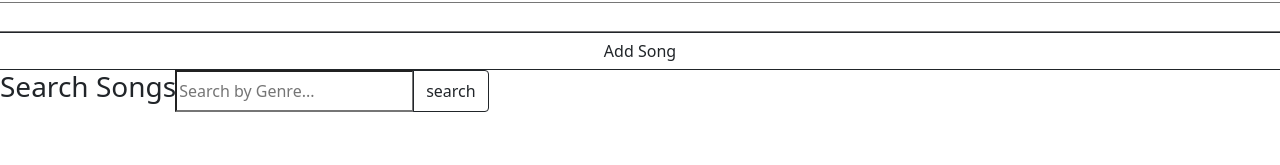
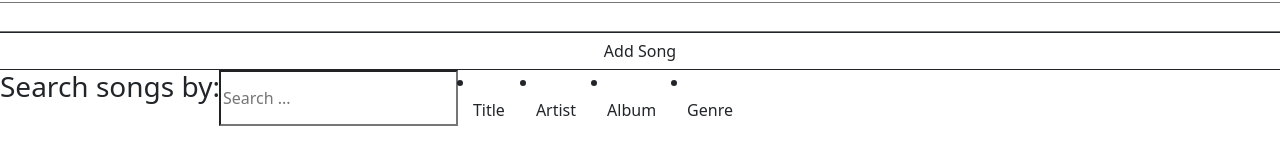
Before and after one commit to Char-Alexis/ReactMusicLib, a React (Create React App) app: page / in a window 1280 px wide. Shown: the part 389-554 px from the top of the page. Built offline with nearby package versions, Linux system fonts and the light colour scheme; no server answers.

Commit message:
Added a dropdown menu to filter by title, artist, album, and genre under SearchBar.jsx- lines 36-45

```diff
--- a/src/components/SearchBar.jsx
+++ b/src/components/SearchBar.jsx
@@ -27,10 +27,22 @@ class SearchBar extends Component {
     render() {
         return (
             <div class="input-group">
-                <h3>Search Songs</h3>
+                <h3>Search songs by:</h3>
 
-                <input type="text" placeholder='Search by Genre...'onChange={this.inputChange} value={this.state.filterSearch}/>
-                <button type="button" class="btn btn-outline-dark btn-rounded" data-mdb-ripple-color="dark">search</button>
+                <input type="text" placeholder='Search ...'onChange={this.inputChange} value={this.state.filterSearch}/>
+
+                {/* <button type="button" class="btn btn-outline-dark btn-rounded" data-mdb-ripple-color="dark">search</button> */}
+
+                    <li><button class="dropdown-item" type="button">Title</button></li>
+                    <li>
+                    <button class="dropdown-item" type="button">Artist</button>
+                    </li>
+                    <li>
+                    <button class="dropdown-item" type="button">Album</button>
+                    </li>
+                    <li>
+                    <button class="dropdown-item" type="button">Genre</button>
+                    </li>
 
             </div>
         )
```
